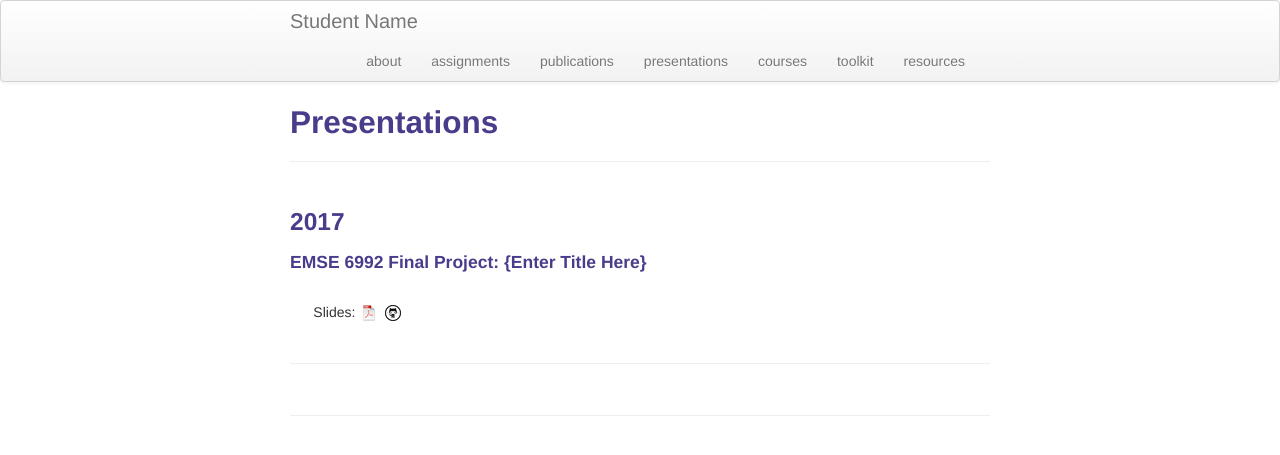
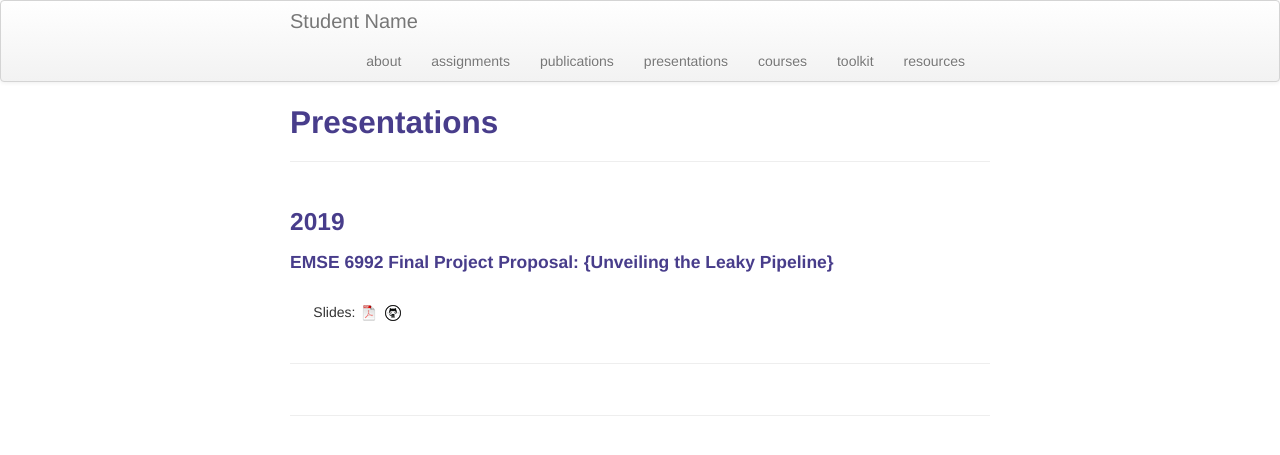
Before and after one commit to alsilbert/alsilbert.github.io, a Jekyll site: the page built from pages/presentations.md, in a window 1280 px wide. Shown: the top 455 px of the page. Built offline with Jekyll 4.4.1, drawn with Linux system fonts in a browser that asks for light colours.

Commit message:
Update presentations.md

```diff
--- a/pages/presentations.md
+++ b/pages/presentations.md
@@ -5,12 +5,12 @@ description: Student's Presentations in Data Analytics
 ---
 
 
-###  2017
+###  2019
 
-#### EMSE 6992 Final Project: {Enter Title Here}
+#### EMSE 6992 Final Project Proposal: {Unveiling the Leaky Pipeline}
 <br/>&nbsp; &nbsp; &nbsp; Slides:
-[![pdf](icons16/pdf-icon.png)](https://www.biostat.wisc.edu/~kbroman/presentations/SGN2017/sgn2017.pdf)
-[![github](icons16/github-icon.png)](https://github.com/kbroman/Talk_SGN2017)<br/>
+[![pdf](icons16/pdf-icon.png)](https://github.com/alsilbert/Assignments/Proposal_Paper_EMSE_6992.pdf)
+[![github](icons16/github-icon.png)](https://github.com/alsilbert/Assignments)<br/>
 &nbsp; &nbsp; &nbsp;
 
 ---
```
